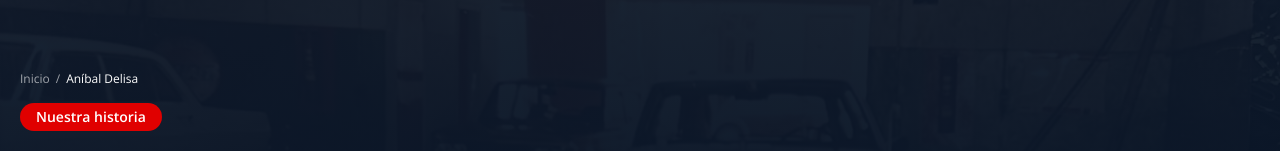
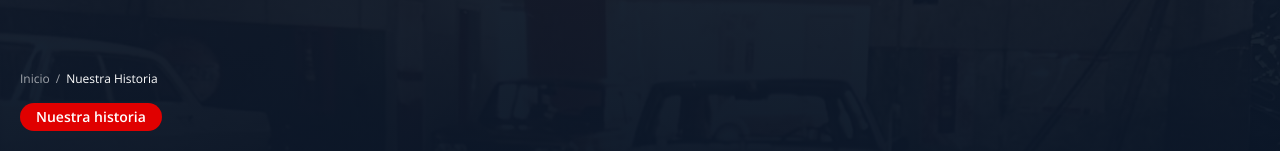
Before and after one commit to delisaluciaanibaldelisa/anibaldelisa-web, a Next.js app: page /nosotros in a window 1280 px wide. Shown: the part 154-305 px from the top of the page. Built offline with nearby package versions, Linux system fonts and the light colour scheme; no server answers.

Commit message:
Nav/titulo optimo: menu y breadcrumb 'Nuestra Historia' (H1 interno sigue 'Anibal Delisa'); title SEO 'Nuestra Historia | Anibal Delisa'. Quita seccion 'Atendido por sus propios duenos' redundante para que la historia cierre con impacto

```diff
--- a/app/nosotros/page.tsx
+++ b/app/nosotros/page.tsx
@@ -7,7 +7,7 @@ import MapEmbed from "@/components/MapEmbed";
 import { ChatButton } from "@/components/CTAButtons";
 
 export const metadata: Metadata = {
-  title: "Aníbal Delisa",
+  title: "Nuestra Historia",
   description:
     "La historia de Aníbal Delisa: más de 53 años de trayectoria, una familia y dos generaciones cuidando los autos de los uruguayos. Empresa familiar, service oficial Peugeot, Citroën, BYD y Opel.",
 };
@@ -168,22 +168,6 @@ export default function NosotrosPage() {
         </div>
       </section>
 
-      {/* Equipo */}
-      <section className="py-16 md:py-24">
-        <div className="container-x text-center max-w-2xl mx-auto">
-          <Reveal>
-            <h2 className="font-heading font-bold text-3xl text-dark">
-              Atendido por sus propios dueños
-            </h2>
-            <p className="mt-4 text-gray-600 leading-relaxed">
-              Cuando venís a Aníbal Delisa, te atienden las mismas personas que
-              conocen cada detalle del taller. Ese trato cercano y directo es lo
-              que nos distingue: sos parte de la familia.
-            </p>
-          </Reveal>
-        </div>
-      </section>
-
       {/* Valores */}
       <section className="py-16 md:py-24 bg-gray-50">
         <div className="container-x">
--- a/components/Breadcrumb.tsx
+++ b/components/Breadcrumb.tsx
@@ -12,7 +12,7 @@ const labels: Record<string, string> = {
   "alineacion-balanceo": "Alineación y Balanceo",
   "revision-precompra": "Revisión Pre-Compra",
   "seguridad-vial": "Seguridad Vial",
-  nosotros: "Aníbal Delisa",
+  nosotros: "Nuestra Historia",
   contacto: "Contacto",
   turnos: "Agendá tu turno",
 };
--- a/lib/site.ts
+++ b/lib/site.ts
@@ -60,7 +60,7 @@ export const nav = [
   { href: "/", label: "Inicio" },
   { href: "/servicios", label: "Servicios" },
   { href: "/seguridad-vial", label: "Seguridad Vial" },
-  { href: "/nosotros", label: "Aníbal Delisa" },
+  { href: "/nosotros", label: "Nuestra Historia" },
   { href: "/contacto", label: "Contacto" },
   { href: "/turnos", label: "Agendá tu turno", highlight: true },
 ] as const;
```
